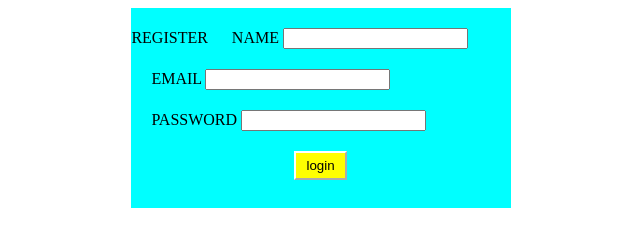
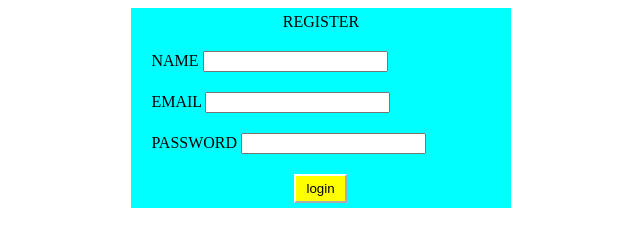
Before and after one commit to SayanMehraein/project, a plain HTML site: page index.html in a window 1280 px wide. Shown: the whole page, without its empty margins (319-959 px from the left). Drawn offline with Linux system fonts and the light colour scheme.

Commit message:
style register

```diff
--- a/style.css
+++ b/style.css
@@ -21,3 +21,8 @@
     margin-top: 20px;
     padding: 5px 10px;
 }
+.span {
+    display: flex;
+    justify-content: center;
+    margin-top: 5px;
+}
```
